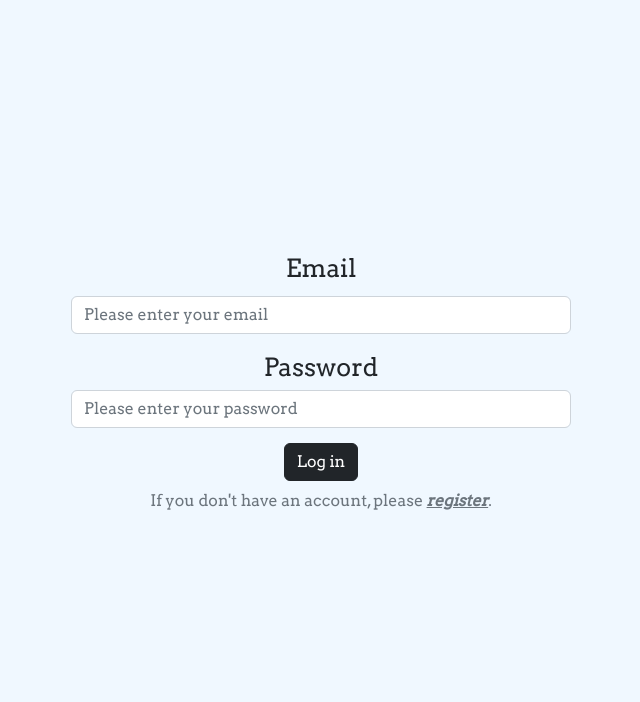
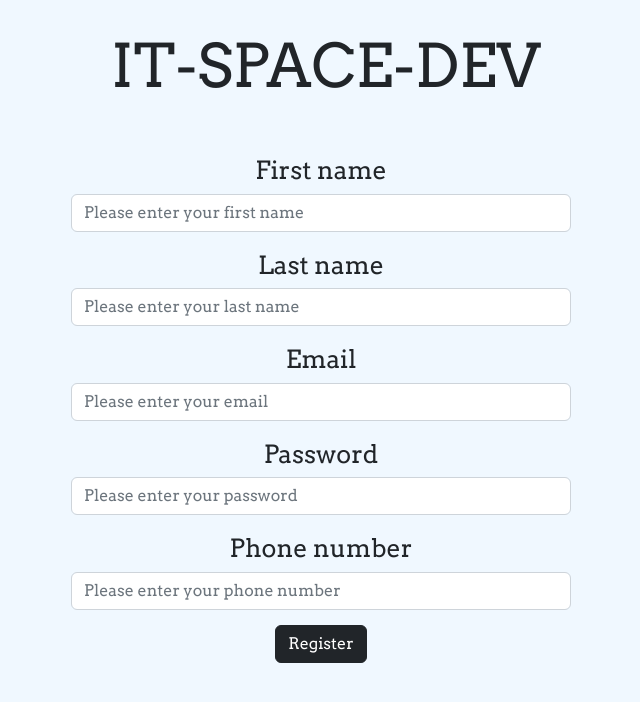
Before and after one commit to hel99/evidencija-react, a React (Create React App) app: page / in a window 1280 px wide. Shown: the top 702 px of the page, without its empty margins (629-1269 px from the left). Built offline with nearby package versions, Linux system fonts and the light colour scheme.

Commit message:
Register.jsx strana, komponente za registraciju zaposlenih

```diff
--- a/src/App.js
+++ b/src/App.js
@@ -1,9 +1,10 @@
 import Pocetna from "./strane/Pocetna";
+import Register from "./strane/Register";
 
 function App() {
   return (
     <div className="App">
-      <Pocetna />
+      <Register />
     </div>
   );
 }
--- a/src/index.css
+++ b/src/index.css
@@ -17,3 +17,15 @@
   font-size: 25px;
   margin-bottom: 15px;
 }
+
+#it-space-dev{
+  font-size: 60px;
+  margin-top: 30px;
+  margin-left: 740px;
+}
+
+.dreg {
+  width: 500px;
+  margin-top: 50px;
+  margin-left: 700px;
+}
--- a/src/strane/Pocetna.jsx
+++ b/src/strane/Pocetna.jsx
@@ -13,7 +13,7 @@ const Pocetna = () => {
 
                 <div className="dloginfield">
                     <span>Password</span>
-                    <input type='email' className="form-control mt-1" placeholder="Please enter your password" />
+                    <input type='password' className="form-control mt-1" placeholder="Please enter your password" />
                 </div>
 
                 <button className="btn btn-dark">Log in</button>
--- /dev/null
+++ b/src/strane/Register.jsx
@@ -0,0 +1,44 @@
+
+
+const Register = () => {
+    return (
+        <div>
+            <h1 id="it-space-dev">IT-SPACE-DEV</h1>
+
+            <div className="dreg text-center">
+
+                <div className="dloginfield">
+                    <span>First name</span>
+                    <input type='text' className="form-control mt-1" placeholder="Please enter your first name" />
+                </div>
+
+                <div className="dloginfield">
+                    <span>Last name</span>
+                    <input type='text' className="form-control mt-1" placeholder="Please enter your last name" />
+                </div>
+
+                <div className="dloginfield">
+                    <span>Email</span>
+                    <input type='email' className="form-control mt-1" placeholder="Please enter your email" />
+                </div>
+
+                <div className="dloginfield">
+                    <span>Password</span>
+                    <input type='password' className="form-control mt-1" placeholder="Please enter your password" />
+                </div>
+
+                <div className="dloginfield">
+                    <span>Phone number</span>
+                    <input type='text' className="form-control mt-1" placeholder="Please enter your phone number" />
+                </div>
+
+                <button className="btn btn-dark">Register</button>
+
+            </div>
+
+
+        </div>
+    )
+}
+
+export default Register;
```
